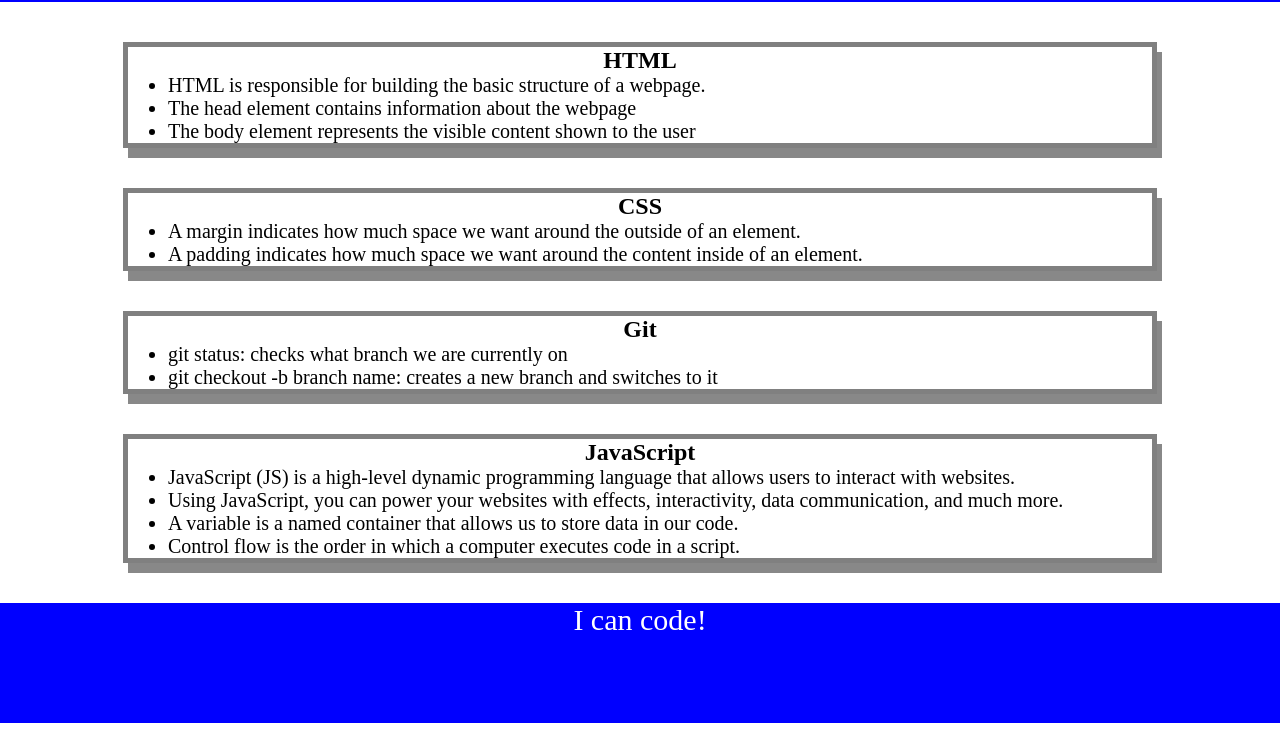
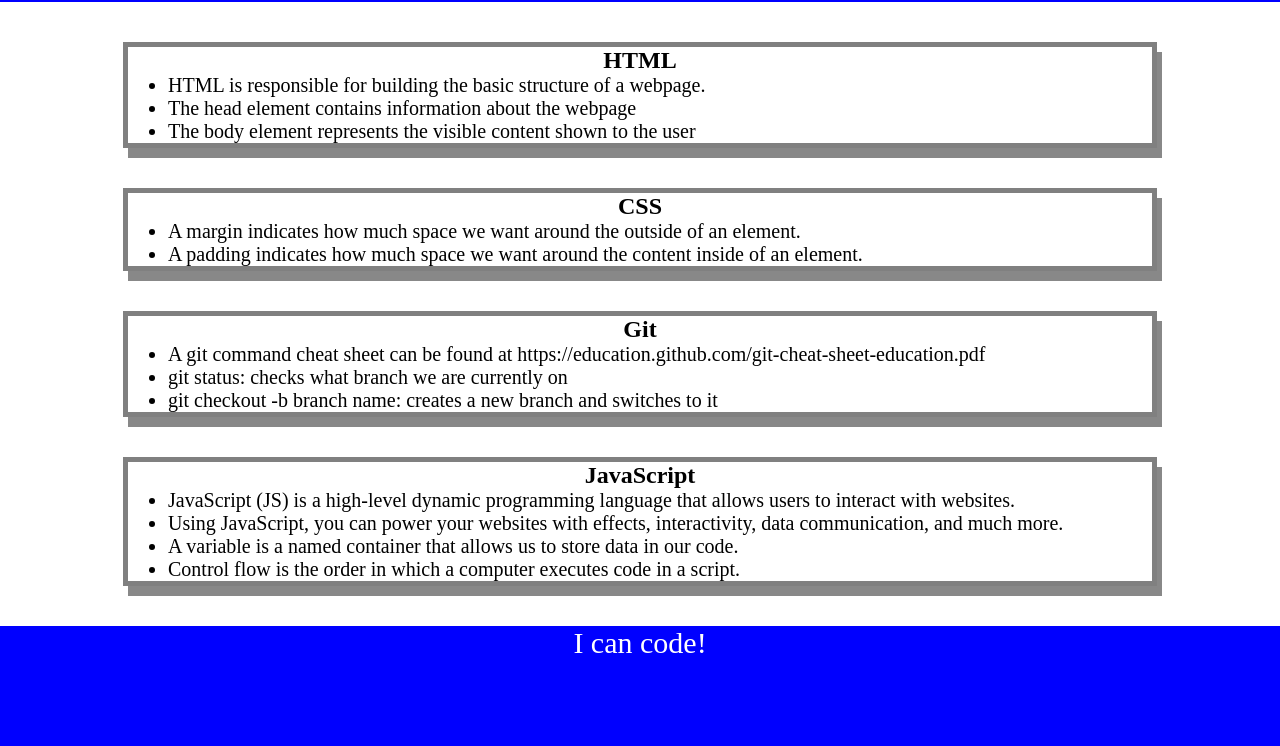
Before and after one commit to aallemond/prework-study-guide, a plain HTML site: page index.html in a window 1280 px wide. Shown: the part 118-864 px from the top of the page. Before the commit the page ends 841 px from the top, so only its background shows below. Drawn offline with Linux system fonts and the light colour scheme.

Commit message:
added additional notes on git

```diff
--- a/index.html
+++ b/index.html
@@ -36,6 +36,7 @@
       <section class="card" id="git-section">
         <h2>Git</h2>
         <ul>
+          <li>A git command cheat sheet can be found at https://education.github.com/git-cheat-sheet-education.pdf</li>
           <li>git status: checks what branch we are currently on</li>
           <li>git checkout -b branch name: creates a new branch and switches to it</li>
         </ul>
```
